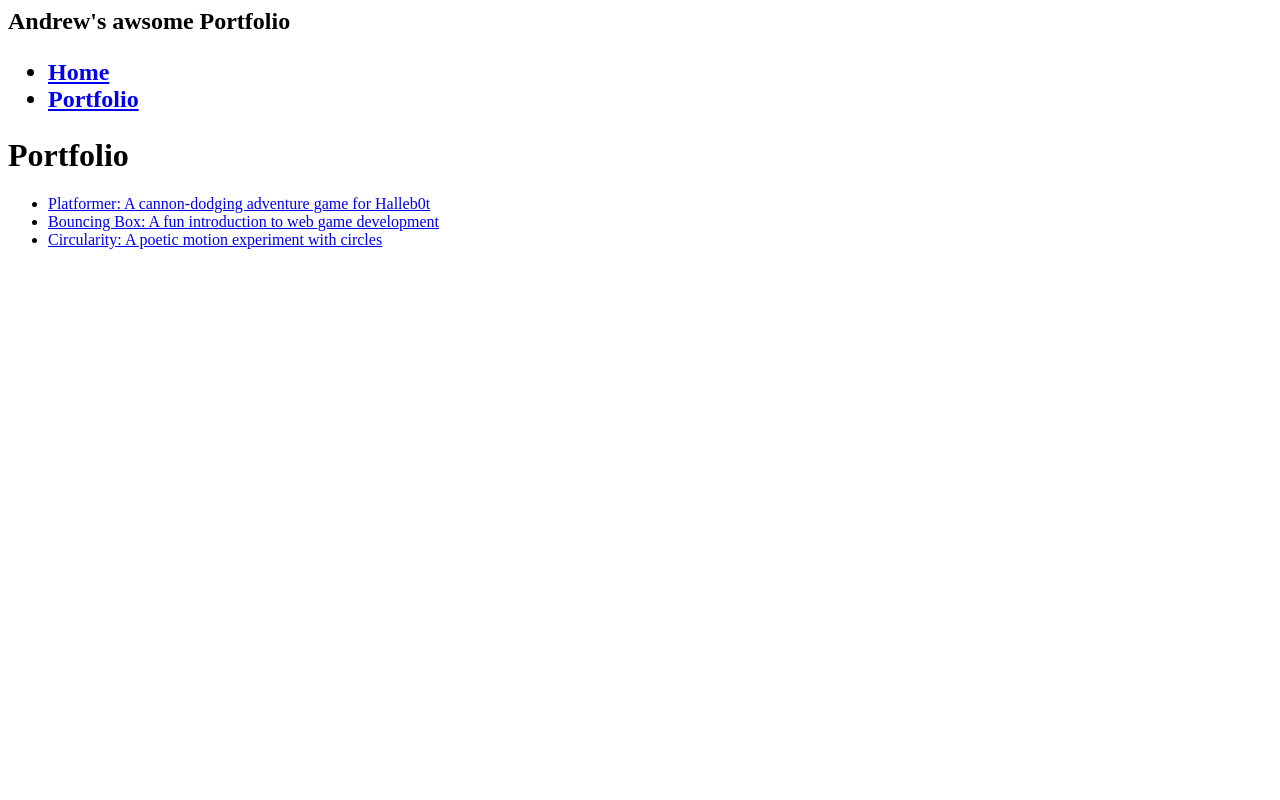
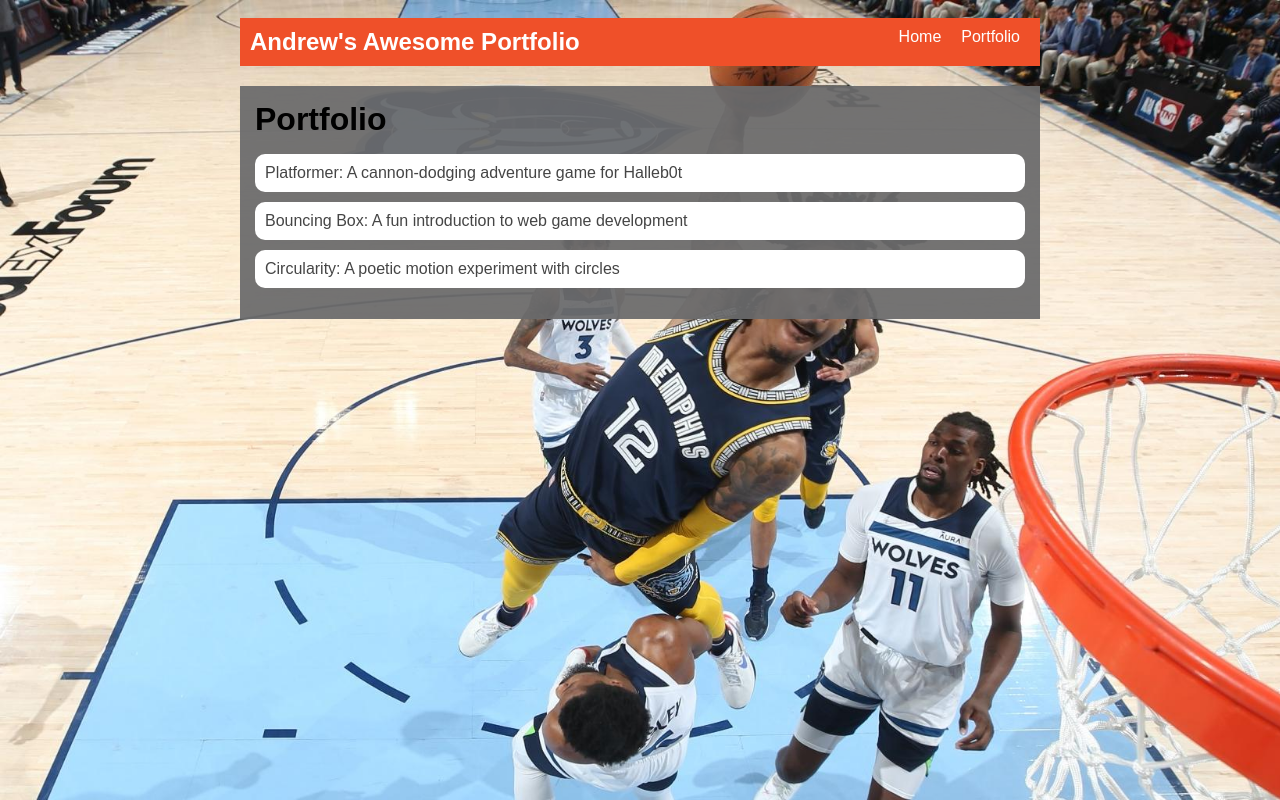
Before and after one commit to AndrewDPitchford/AndrewDPitchford.github.io, a plain HTML site: page portfolio.html in a window 1280 px wide. Drawn offline with Linux system fonts and the light colour scheme.

Commit message:
add portfolio page to website

```diff
--- a/portfolio.html
+++ b/portfolio.html
@@ -1,13 +1,14 @@
 <html>
   <head>
     <title>Andrew's Portfolio</title>
+    <link rel="stylesheet" href="style.css" />
   </head>
 
   <body>
     <!-- All content goes here -->
     <div id="all-contents">
        <nav>
-<h1>Andrew's awsome Portfolio<h1>
+<h1>Andrew's Awesome Portfolio</h1>
     <ul id="nav-ul">
         <li class="nav-li">
   <a href="index.html">Home</a>
--- a/style.css
+++ b/style.css
@@ -76,3 +76,28 @@ main {
 h2, h3 {
     margin: 0px;
 }
+/* Portfolio styles */
+.content h1 {
+  color: black;
+}
+
+#portfolio {
+  list-style-type: none;
+  padding-left: 0;
+}
+
+#portfolio li {
+  background: #fff;
+  padding: 10px;
+  border-radius: 10px;
+  margin-bottom: 10px;
+}
+
+#portfolio li:hover {
+  background: #eee;
+}
+
+#portfolio a {
+  text-decoration: none;
+  color: #454545;
+}
```
Also changed, not shown: index.html (+2 -2 lines), portfolio.css (added).
